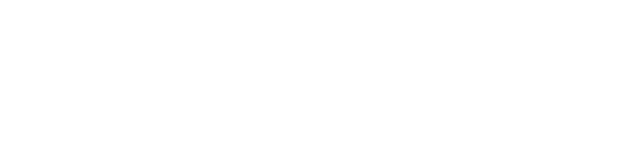
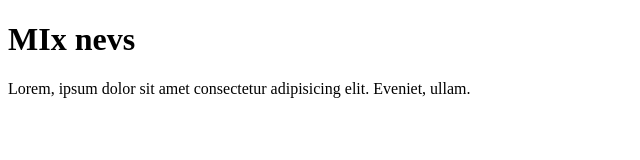
Before and after one commit to sanjardevstrong/git-fundamentals, a plain HTML site: page index.html in a window 1280 px wide. Shown: the whole page, without its empty margins (0-640 px from the left). Drawn offline with Linux system fonts and the light colour scheme.

Commit message:
Add site heading and motto

```diff
--- a/index.html
+++ b/index.html
@@ -6,6 +6,10 @@
     <title>Git-Asoslari</title>
   </head>
   <body>
+    <h1>MIx nevs</h1>
+    <p>
+      Lorem, ipsum dolor sit amet consectetur adipisicing elit. Eveniet, ullam.
+    </p>
     <!-- initialize -ishga tushurish -->
     <!-- stage - saqlashga tayyorlash -->
     <!-- commit - nom berib saqlab qo'yish  -->
```
